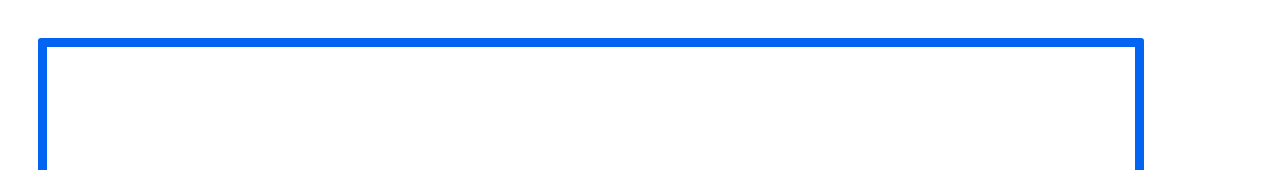
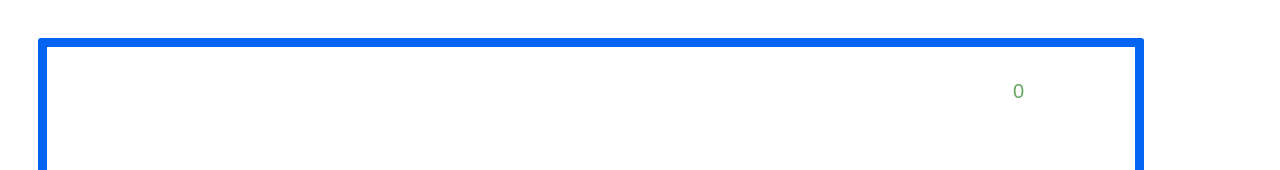
Before and after one commit to tiller1010/storybook, a React (Create React App) app: page / in a window 1280 px wide. Shown: the top 170 px of the page. Built offline with nearby package versions, Linux system fonts and the light colour scheme.

Commit message:
added a page counter

```diff
--- a/src/App.css
+++ b/src/App.css
@@ -48,6 +48,15 @@ padding:5px;
 font:arial;
 }
 
+#pageNumber{
+  position: absolute;
+  top: 10%;
+  right:20%;
+  color:#64a75f;
+  font-size: 20px;
+  font-family:arial;
+}
+
 .one{
 
 }
--- a/src/App.js
+++ b/src/App.js
@@ -38,6 +38,7 @@ class Page extends Component{
       <div className={this.state.currentPage}>
         <div className='frame'></div>
           <div id='text'>{this.messages[this.pageNumber]}</div>
+          <div id='pageNumber'>{this.pageNumber}</div>
         <button id='previous' onClick={this.turnPageBack}>Previous Page</button>
         <button id='next' onClick={this.turnPage}>Next Page</button>
       </div>
```
